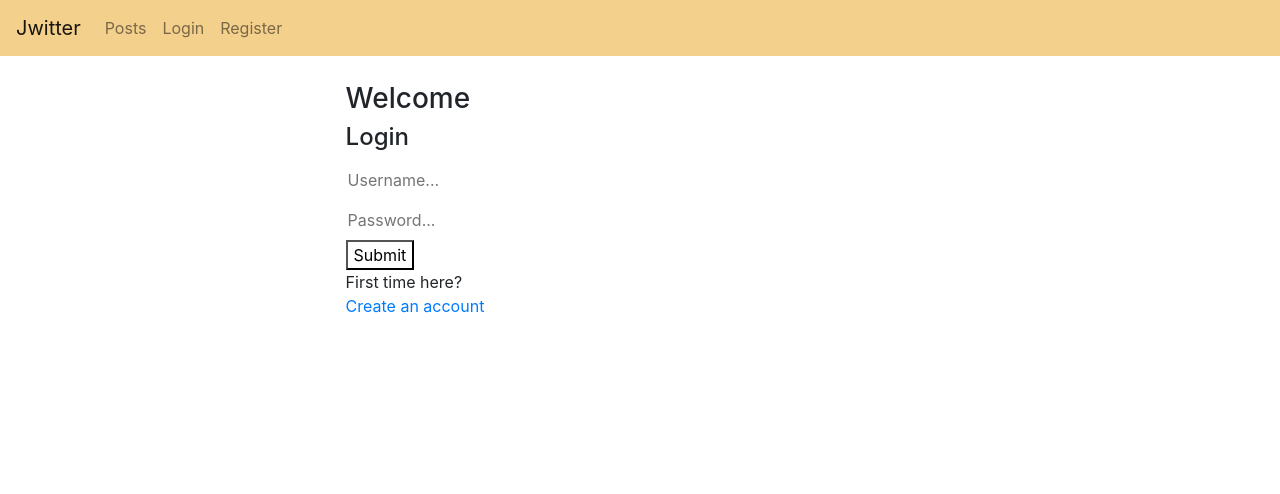
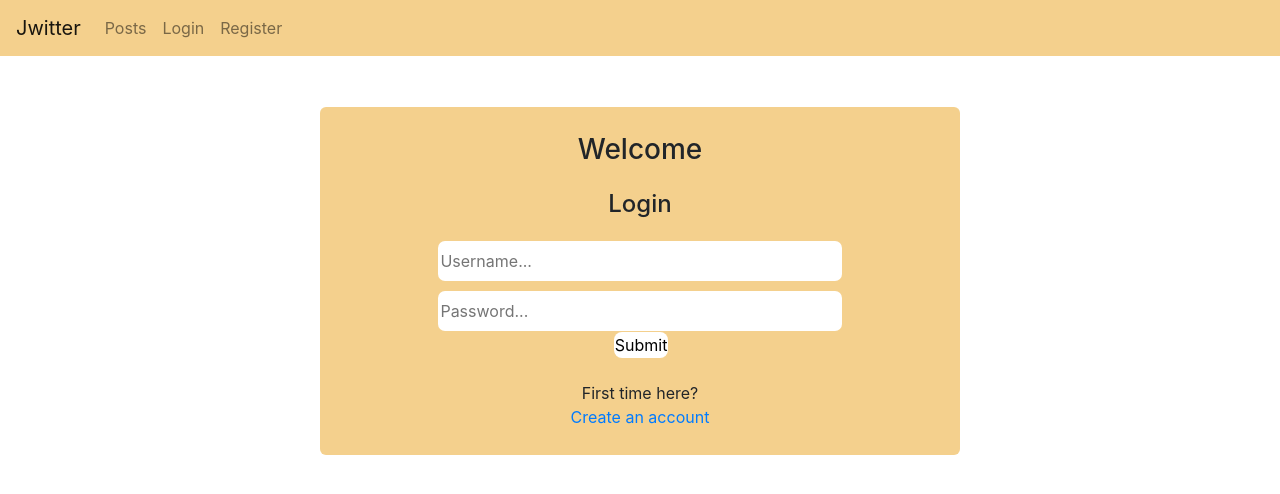
Before and after one commit to John-Atha/PostOn, a React (Create React App) app in the folder front-end/: page /login in a window 1280 px wide. Shown: the top 494 px of the page. Built offline with nearby package versions, Linux system fonts and the light colour scheme; no server answers.

Commit message:
Update styling

```diff
--- a/front-end/src/Home.css
+++ b/front-end/src/Home.css
@@ -0,0 +1,31 @@
+:root {
+    --color2: rgb(244, 208, 141);
+}
+
+.center-content {
+    justify-items: center;
+    justify-content: center;
+    align-items: center;
+    text-align: center;
+}
+
+.margin-top {
+    margin-top: 10%;
+}
+.margin-top-small {
+    margin-top: 4%;
+}
+.margin-top-smaller {
+    margin-top: 2%;
+}
+
+.my-button {
+    padding: 2%;
+    border-radius: 8px;
+    border: none;
+}
+
+.my-button:hover {
+    transform: scale(1.1);
+    -webkit-transform: scale(1.1);
+}
--- a/front-end/src/MyNavbar.css
+++ b/front-end/src/MyNavbar.css
@@ -1,3 +1,3 @@
 .navbar {
-    background-color: rgb(244, 208, 141) !important;
+    background-color: var(--color2) !important;
 }
```
